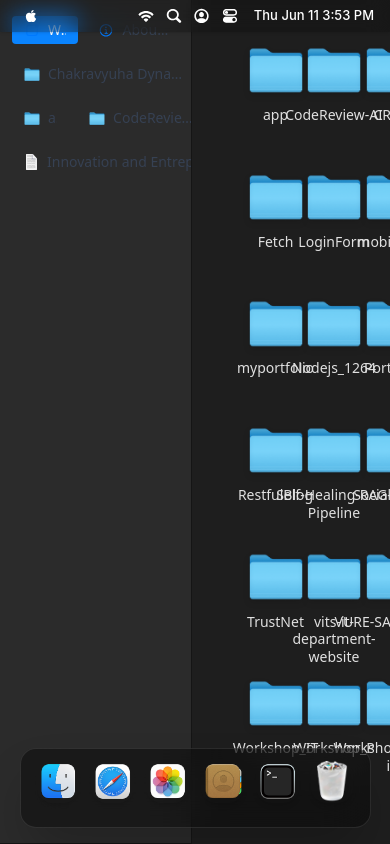
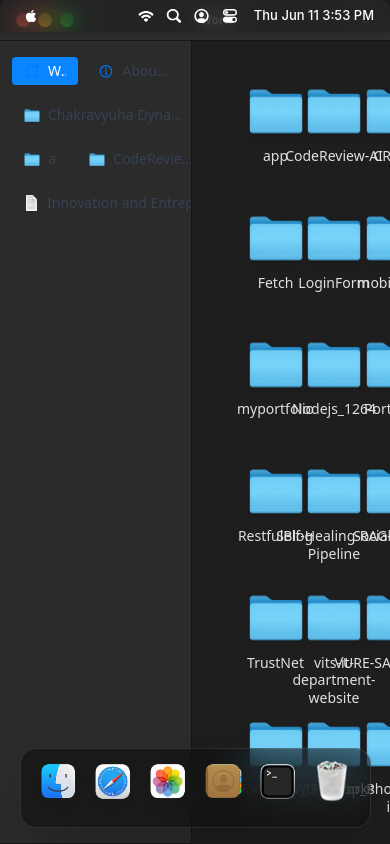
Before and after one commit to VURE-SATHVIK-22/My_Portfolio, a React (Vite) app: page / in a window 390 px wide. Both pictures are taken after a click on the button 57 px from the left and 781 px from the top of the page. Built offline with nearby package versions, Linux system fonts and the light colour scheme; a web font is replaced by a local one.

Commit message:
Fix mobile responsiveness and close button on Resume Preview

```diff
--- a/src/components/WindowControls.jsx
+++ b/src/components/WindowControls.jsx
@@ -5,9 +5,9 @@ const WindowControls = ({ target }) => {
     const { closeWindow } = useWindowStore();
   return (
     <div id = "window-controls">
-      <div className='close' onClick={() => closeWindow(target)} />
-      <div className='minimize' />
-      <div className='maximize' />
+      <button className='close' onClick={() => closeWindow(target)} onTouchEnd={(e) => { e.stopPropagation(); closeWindow(target); }} />
+      <button className='minimize' />
+      <button className='maximize' />
     </div>
   )
 }
--- a/src/index.css
+++ b/src/index.css
@@ -153,14 +153,14 @@ body {
 
   /* --- WINDOW CONTROLS --- */
   #window-controls {
-    @apply flex gap-2 max-sm:hidden;
+    @apply flex gap-2;
     .close { @apply size-3.5 rounded-full bg-[#ff5f57] border border-black/10 cursor-pointer; }
     .minimize { @apply size-3.5 rounded-full bg-[#febc2e] border border-black/10; }
     .maximize { @apply size-3.5 rounded-full bg-[#28c840] border border-black/10; }
   }
 
   #window-header {
-    @apply flex items-center justify-between px-4 py-3 rounded-t-lg bg-[#2d2d2d] border-b border-black/50 select-none text-sm text-[#a1a1a1] max-sm:hidden shadow-sm;
+    @apply flex items-center justify-between px-4 py-3 rounded-t-lg bg-[#2d2d2d] border-b border-black/50 select-none text-sm text-[#a1a1a1] shadow-sm;
   }
 
   /* --- APPS / WINDOWS SCALING --- */
--- a/src/windows/Resume.jsx
+++ b/src/windows/Resume.jsx
@@ -1,4 +1,4 @@
-import React, { useState, useEffect } from 'react'
+import React, { useState, useEffect, useRef } from 'react'
 import WindowWrapper from '../hoc/WindowWrapper'
 import { WindowControls } from '../components';
 import { AlertCircle, Loader } from 'lucide-react';
@@ -23,6 +23,25 @@ const pdfOptions = {
 const Resume = () => {
     const [numPages, setNumPages] = useState(null);
     const [isError, setIsError] = useState(false);
+    const [pdfWidth, setPdfWidth] = useState(550);
+    const containerRef = useRef(null);
+
+    useEffect(() => {
+        const resizeObserver = new ResizeObserver((entries) => {
+            if (entries[0]) {
+                const containerWidth = entries[0].contentRect.width;
+                // Add some padding margin
+                const newWidth = Math.min(550, containerWidth - 40);
+                setPdfWidth(newWidth > 200 ? newWidth : 200);
+            }
+        });
+
+        if (containerRef.current) {
+            resizeObserver.observe(containerRef.current);
+        }
+
+        return () => resizeObserver.disconnect();
+    }, []);
 
     // Effect to handle console warnings if you really want to suppress them (Optional)
     useEffect(() => {
@@ -52,7 +71,7 @@ const Resume = () => {
             </div>
 
             {/* Scrollable Container */}
-            <div className="flex-1 overflow-y-auto bg-[#525659] p-4 flex justify-center relative">
+            <div ref={containerRef} className="flex-1 overflow-y-auto bg-[#525659] p-4 flex justify-center relative">
 
                 {/* 3. FALLBACK UI */}
                 {isError ? (
@@ -81,8 +100,8 @@ const Resume = () => {
                                 pageNumber={index + 1}
                                 renderAnnotationLayer={false}
                                 renderTextLayer={false}
-                                width={550}
-                                className="bg-white mb-4 shadow-md"
+                                width={pdfWidth}
+                                className="bg-white mb-4 shadow-md max-w-full"
                                 error={<div className="text-red-500 text-sm">Page Load Failed</div>}
                             />
                         ))}
```
